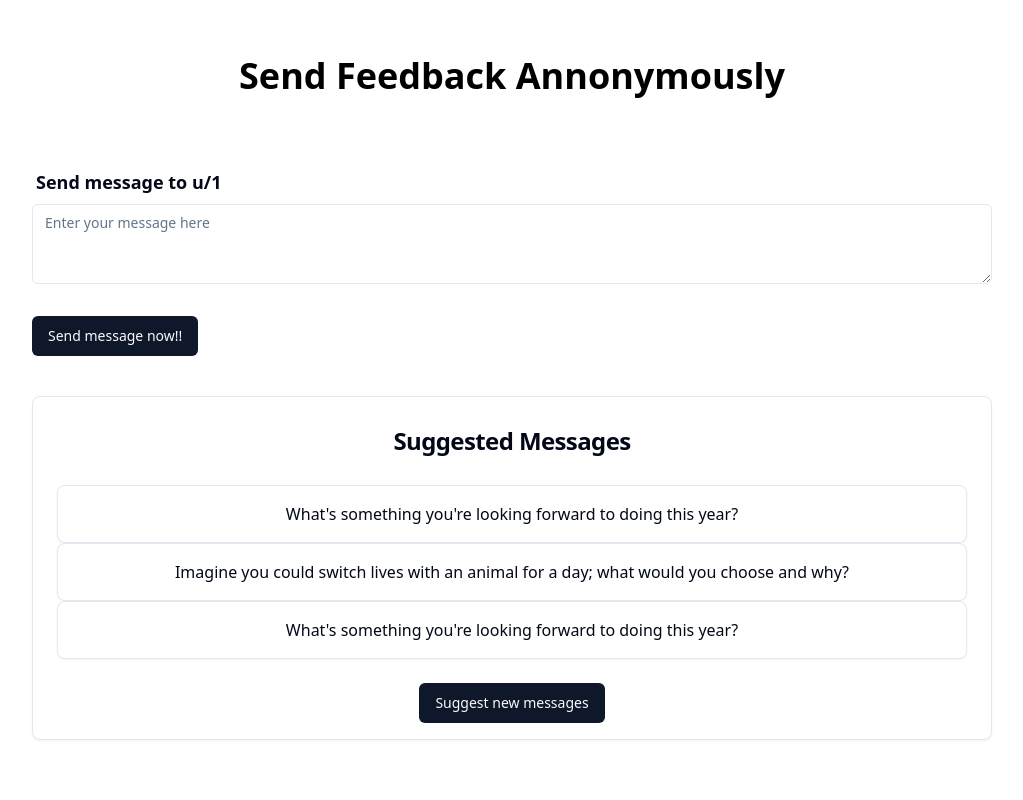
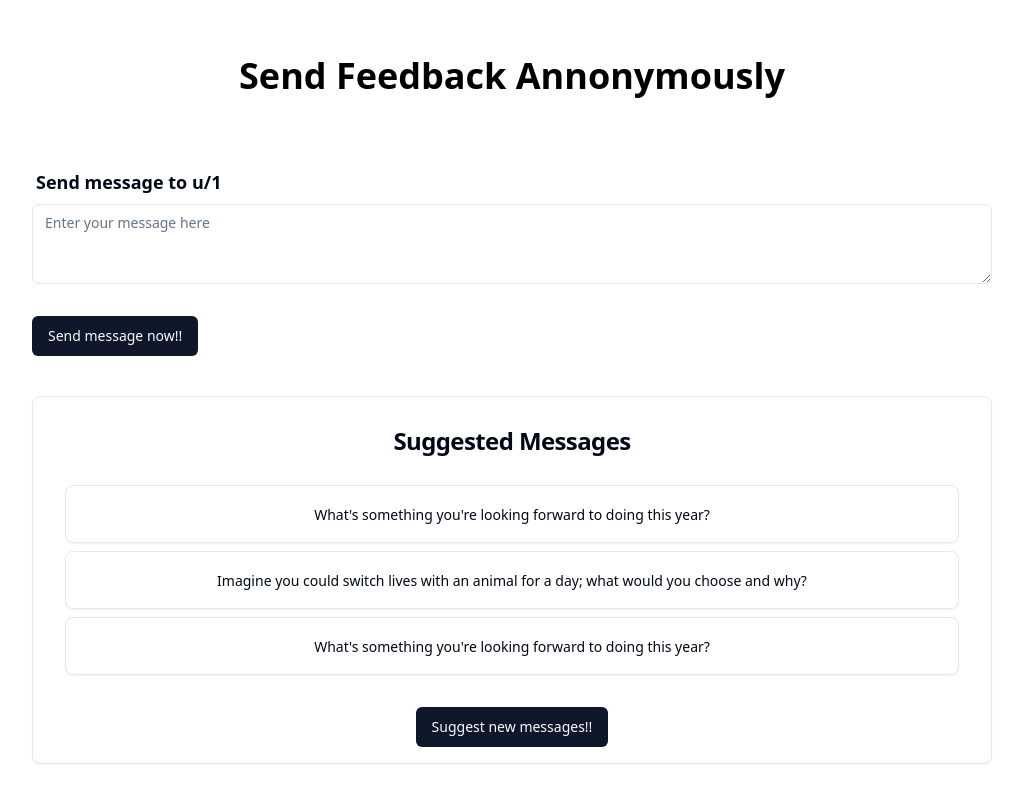
Before and after one commit to Hetav21/QnA-app, a Next.js app: page /u/1 in a window 1280 px wide. Shown: the whole page, without its empty margins (128-1151 px from the left). Built offline with nearby package versions, Linux system fonts and the light colour scheme.

Commit message:
Suggested messages can be now copied to textare

```diff
--- a/src/app/u/[username]/page.tsx
+++ b/src/app/u/[username]/page.tsx
@@ -7,7 +7,7 @@ import { ApiResponse } from "@/types/ApiResponse";
 import { zodResolver } from "@hookform/resolvers/zod";
 import axios, { AxiosResponse } from "axios";
 import { useParams } from "next/navigation";
-import { useEffect, useState } from "react";
+import { useEffect, useRef, useState } from "react";
 import { SubmitHandler, useForm } from "react-hook-form";
 import { z } from "zod";
 import { Button } from "@/components/ui/button";
@@ -26,13 +26,23 @@ import { getRandomNumbers } from "@/lib/randomizer";
 import { staticSuggestedMessages } from "@/static/staticSuggestedMessages";
 
 export default function UserPage() {
+  // Handles textarea
+  const [text, setText] = useState<string>("");
+
+  // Handles main form submission button
   const [isSubmitting, setIsSubmitting] = useState(false);
 
-  const params = useParams<{ username: string }>();
+  // Handles Suggest Messages button
+  const [isSuggesting, setIsSuggesting] = useState<boolean>(false);
 
+  // Handles suggested messages
+  const [suggestedMessages, setSuggestedMessages] = useState<string[]>([]);
+
+  // Creating toasts
   const { toast } = useToast();
 
-  const [isSuggesting, setIsSuggesting] = useState<boolean>(false);
+  // To get the username from the URL
+  const params = useParams<{ username: string }>();
 
   // Method to get random static suggested messages
   function getStaticSuggestedMessages(n: number): string[] {
@@ -40,15 +50,12 @@ export default function UserPage() {
 
     const nums = getRandomNumbers(n, 0, staticSuggestedMessages.length);
 
-    console.log(staticSuggestedMessages.length);
-    console.log(nums);
     for (let i = 0; i < n; i++) {
       res.push(staticSuggestedMessages[nums[i]]);
     }
 
     return res;
   }
-  const [suggestedMessages, setSuggestedMessages] = useState<string[]>([]);
 
   // To convert LLM response string to array of strings
   function stringToArray(input: string): string[] {
@@ -123,6 +130,9 @@ export default function UserPage() {
     resolver: zodResolver(messageSchema),
     defaultValues: {
       content: "",
+    },
+    values: {
+      content: text.trim(),
     },
   });
 
@@ -217,9 +227,15 @@ export default function UserPage() {
                   </FormLabel>
                   <FormControl>
                     <Textarea
+                      disabled={isSubmitting}
+                      {...field}
+                      value={text}
+                      onChange={(e) => {
+                        setText(e.target.value);
+                        field.onChange(e);
+                      }}
                       placeholder="Enter your message here"
                       className="w-full"
-                      {...field}
                     />
                   </FormControl>
                   <FormMessage />
@@ -237,9 +253,17 @@ export default function UserPage() {
           <CardContent>
             {suggestedMessages.map((message, index) => {
               return (
-                <Card key={index}>
-                  <CardContent className="p-4 text-center">
-                    {message}
+                <Card className="m-2 hover:bg-gray-200" key={index}>
+                  <CardContent
+                    className="p-4 text-center"
+                    onClick={() => {
+                      setText((text) => {
+                        if (text === "") return message;
+                        return text + " " + message;
+                      });
+                    }}
+                  >
+                    <Label>{message}</Label>
                   </CardContent>
                 </Card>
               );
@@ -247,7 +271,7 @@ export default function UserPage() {
           </CardContent>
           <div className="w-full flex justify-center pb-4">
             <Button onClick={onSuggest} disabled={isSuggesting}>
-              Suggest new messages
+              Suggest new messages!!
             </Button>
           </div>
         </Card>
```
